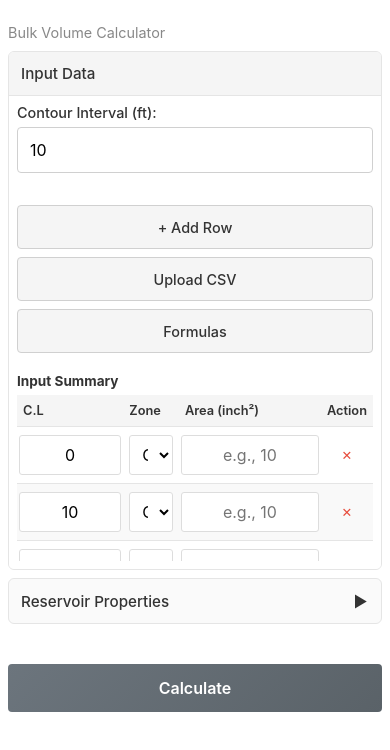
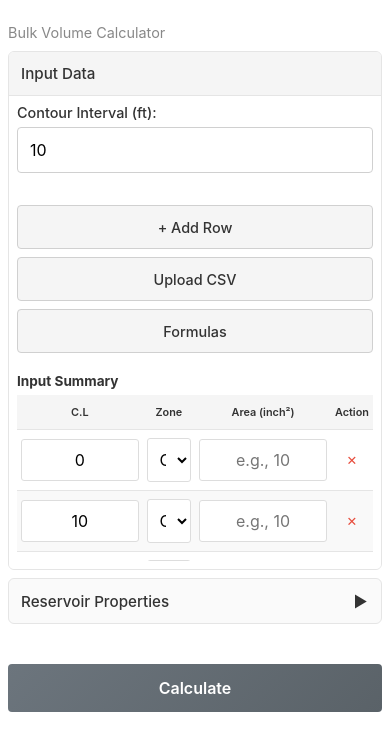
Before and after one commit to nheil15/Bulk-Volume, a website: page public/index.html in a window 390 px wide. Drawn offline with nearby package versions, Linux system fonts and the light colour scheme.

Commit message:
Make it responsive in mobile.

```diff
--- a/public/index.html
+++ b/public/index.html
@@ -4,7 +4,7 @@
     <meta charset="UTF-8">
     <meta name="viewport" content="width=device-width, initial-scale=1.0">
     <title>Bulk Volume Calculator</title>
-    <link rel="stylesheet" href="styles.css?v=2">
+    <link rel="stylesheet" href="styles.css?v=3">
     <script src="https://cdn.jsdelivr.net/npm/chart.js"></script>
 </head>
 <body>
--- a/public/service-worker.js
+++ b/public/service-worker.js
@@ -1,4 +1,4 @@
-const CACHE_NAME = 'bulk-volume-calculator-v2';
+const CACHE_NAME = 'bulk-volume-calculator-v3';
 const urlsToCache = [
   '/',
   '/index.html',
--- a/public/styles.css
+++ b/public/styles.css
@@ -1034,6 +1034,8 @@ body {
 
     .data-table-wrapper {
         margin-top: 8px;
+        overflow-x: auto;
+        -webkit-overflow-scrolling: touch;
     }
 
     .data-table-wrapper h3 {
@@ -1043,6 +1045,27 @@ body {
 
     .data-table {
         font-size: 0.9em;
+        width: 100%;
+    }
+
+    .data-table th,
+    .data-table td {
+        text-align: center !important;
+        padding: 8px 4px;
+    }
+
+    .data-table td:has(.cl-input),
+    .data-table td:has(.area-input),
+    .data-table td:has(.zone-select) {
+        text-align: center !important;
+    }
+
+    .table-input,
+    .zone-select {
+        text-align: center !important;
+        width: 100%;
+        display: block;
+        margin: 0 auto;
     }
 
     .action-btn {
@@ -1246,29 +1269,55 @@ body {
         margin-top: 12px;
         overflow-x: auto;
         -webkit-overflow-scrolling: touch;
+        width: 100%;
     }
 
     .data-table {
         font-size: 0.8em;
         min-width: 100%;
+        width: 100%;
     }
 
     .data-table th,
     .data-table td {
-        padding: 8px 6px;
-        white-space: nowrap;
+        padding: 10px 6px;
+        text-align: center !important;
+        white-space: normal;
+        vertical-align: middle;
+    }
+
+    .data-table th {
+        font-size: 0.85em;
+        padding: 10px 4px;
+    }
+
+    .data-table td:has(.cl-input),
+    .data-table td:has(.area-input),
+    .data-table td:has(.zone-select) {
+        text-align: center !important;
+        padding: 8px 4px !important;
     }
 
     .table-input,
     .zone-select {
         min-height: 40px;
         font-size: 16px;
-        padding: 8px;
+        padding: 10px 8px;
+        width: 100%;
+        text-align: center !important;
+        display: block;
+        margin: 0 auto;
+    }
+
+    .table-input {
+        box-sizing: border-box;
     }
 
     .delete-btn {
         min-height: 40px;
-        padding: 8px;
+        padding: 8px 4px;
+        width: 100%;
+        text-align: center;
     }
 
     .chat-content {
```
